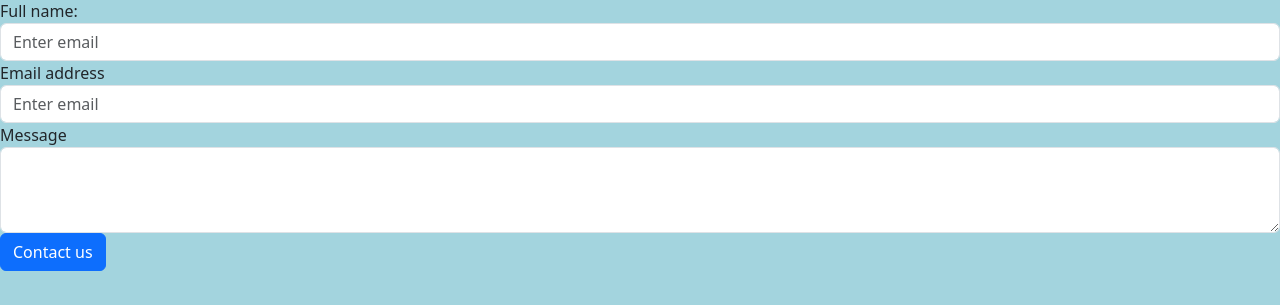
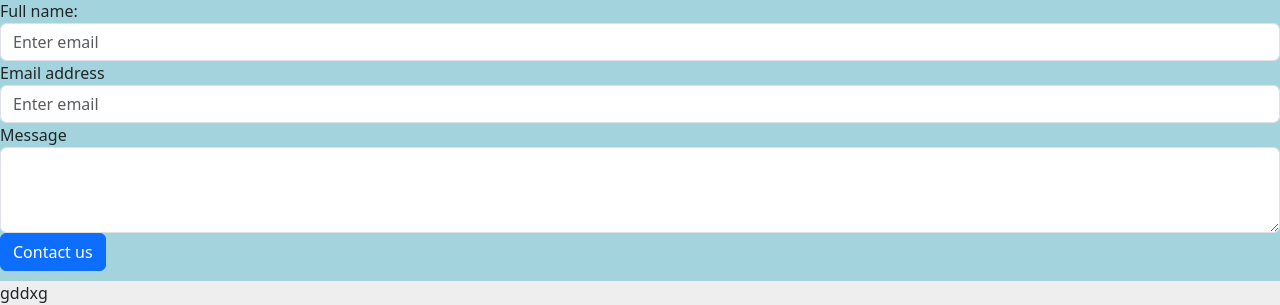
Before and after one commit to swiz07/coursework2_software, a Django app: page / in a window 1280 px wide. Shown: the part 753-1058 px from the top of the page. Before the commit the page ends 1024 px from the top, so only its background shows below. Run offline with Django 5.2, Linux system fonts and the light colour scheme.

Commit message:
added footer to the visitor homepage

```diff
--- a/health_check/static/health_check/css/style.css
+++ b/health_check/static/health_check/css/style.css
@@ -235,3 +235,9 @@ button[disabled]{
   .invalid {
     color: red;
   }
+
+
+.visitor-footer{
+    background-color: #EEEEEE;
+    margin-top: 10px;
+}
--- a/health_check/templates/home.html
+++ b/health_check/templates/home.html
@@ -65,8 +65,8 @@
         <button type="submit" class="btn btn-primary">Contact us</button>
       </form>
   </div>
-
-
-
+   <footer class="visitor-footer">
+    gddxg
+   </footer>
   {%endblock content%}
 </div>
```
